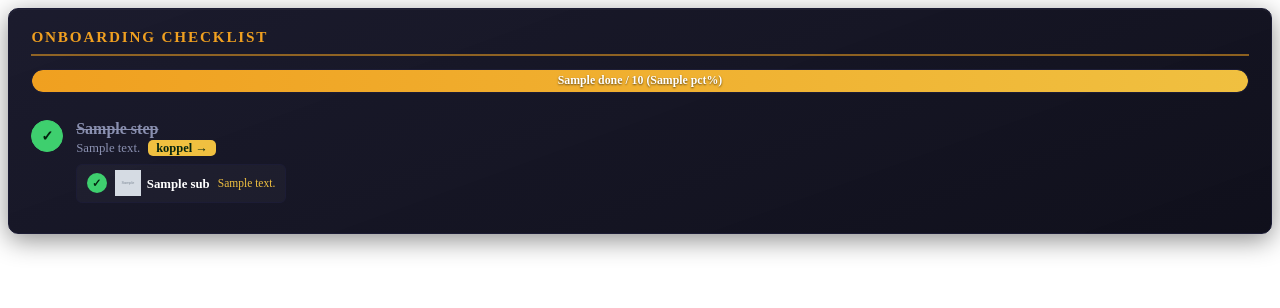
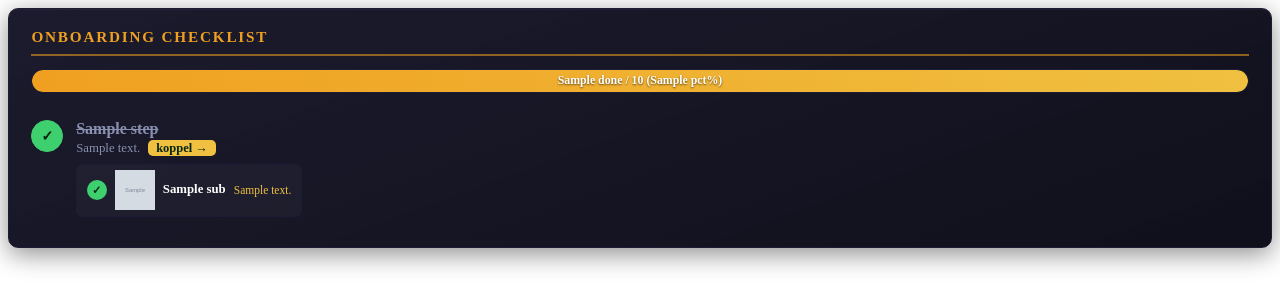
Before and after one commit to jweijdert-eng/aa-onboarding-checklist, a Django app: template onboardingchecklist/templates/onboardingchecklist/dashboard.html in a window 1280 px wide. Shown: the top 308 px of the page. Run offline with Django 3.2, Linux system fonts and the light colour scheme; the template is opened without the code that fills it: most values are stand-ins (such as "Sample title", 1, 10 or a date in 2020); grey boxes marked "Sample" are stand-in pictures.

Commit message:
v1.10.2 - locatie-icoon groter (26px -> 40px)
Co-Authored-By: Claude Opus 4.8 <noreply@anthropic.com>

```diff
--- a/onboardingchecklist/__init__.py
+++ b/onboardingchecklist/__init__.py
@@ -1,4 +1,4 @@
 """Onboarding Checklist — losse Alliance Auth-plugin."""
 
-__version__ = "1.10.1"
+__version__ = "1.10.2"
 __title__ = "Onboarding Checklist"
--- a/onboardingchecklist/static/onboardingchecklist/onboardingchecklist.css
+++ b/onboardingchecklist/static/onboardingchecklist/onboardingchecklist.css
@@ -72,6 +72,6 @@
 .obc .obc-sub.ok .obc-sub-ico { background: var(--obc-green); color: #04240f; }
 .obc .obc-sub.bad .obc-sub-ico { background: var(--obc-red); color: #2a0808; }
 .obc .obc-sub-name { font-weight: 700; color: #fff; }
-.obc .obc-sub-img { width: 26px; height: 26px; vertical-align: -8px; margin-right: 6px; }
+.obc .obc-sub-img { width: 40px; height: 40px; vertical-align: middle; margin-right: 8px; }
 .obc .obc-sub-emoji { margin-right: 2px; }
 .obc .obc-sub-note { color: var(--obc-gold); font-size: .72rem; }
```
